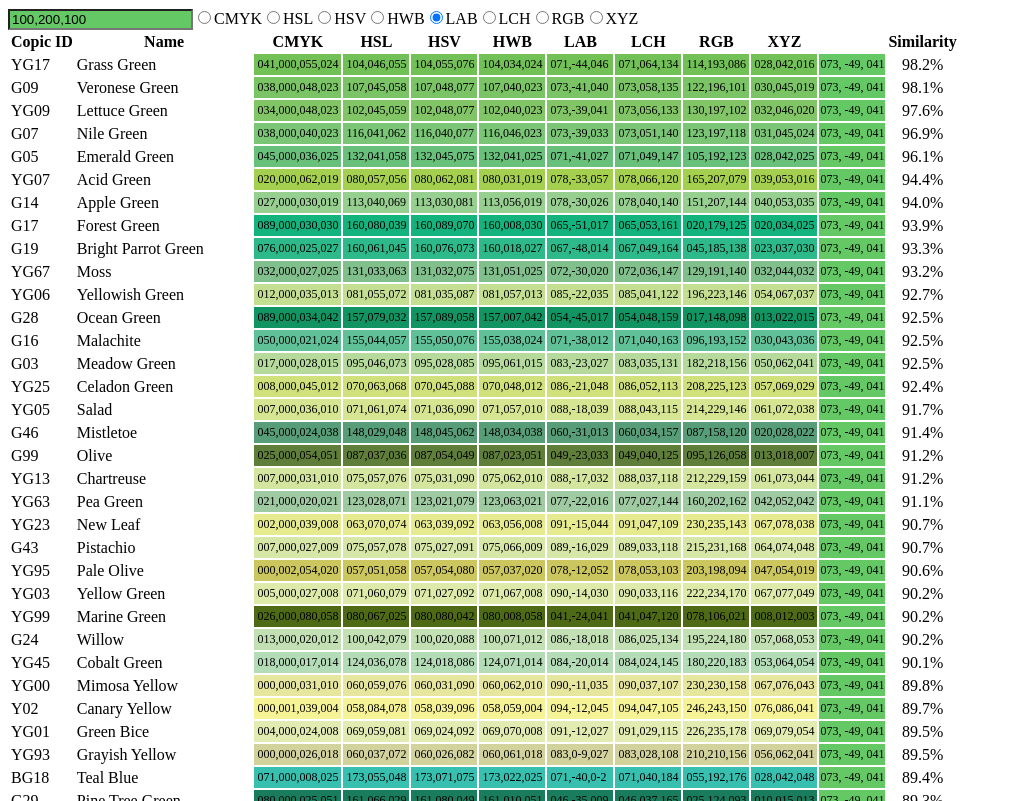
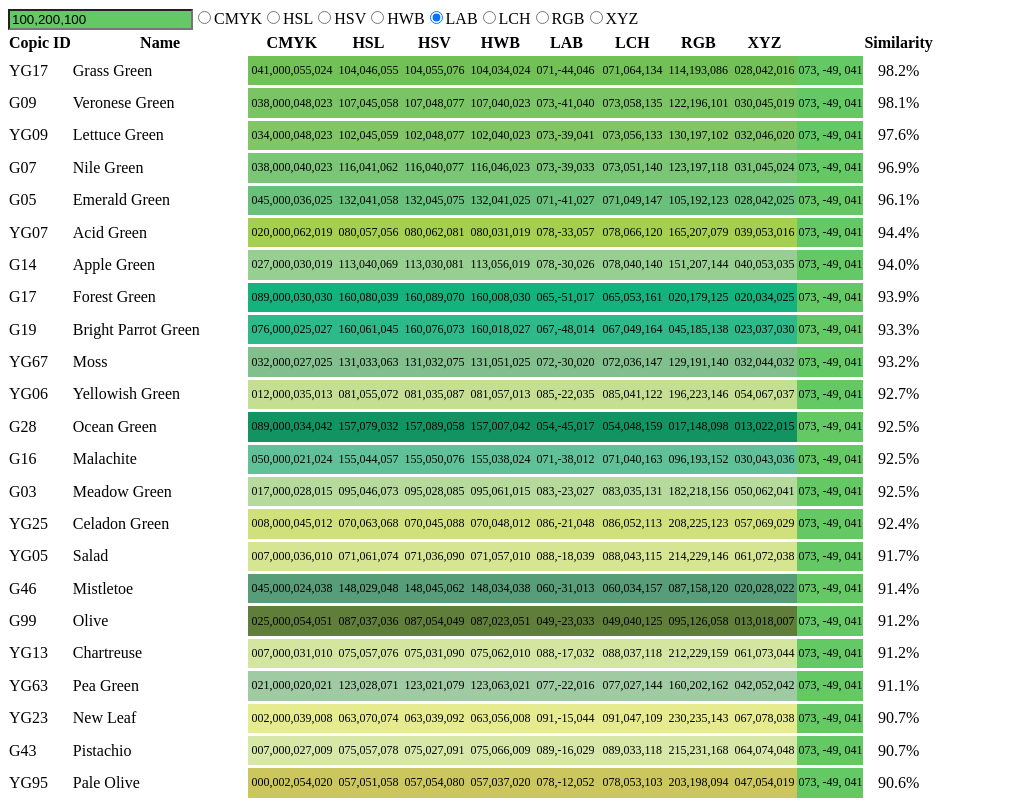
Before and after one commit to haggholm/copic-colour-picker, a website built with webpack: page index.html in a window 1280 px wide. Shown: the top 801 px of the page, without its empty margins (0-1012 px from the left). Built offline with nearby package versions, Linux system fonts and the light colour scheme.

Commit message:
style tweaks

```diff
--- a/index.html
+++ b/index.html
@@ -1,4 +1,14 @@
 <html>
-<head><script src="./dist/main.js"></script></head>
+<head><script src="./dist/main.js"></script>
+<style>
+    table {
+        border-spacing: 0 3px;
+        /*border-collapse: collapse;*/
+    }
+    td {
+        height: 4ex;
+    }
+</style>
+</head>
 <body></body>
 </html>
```
